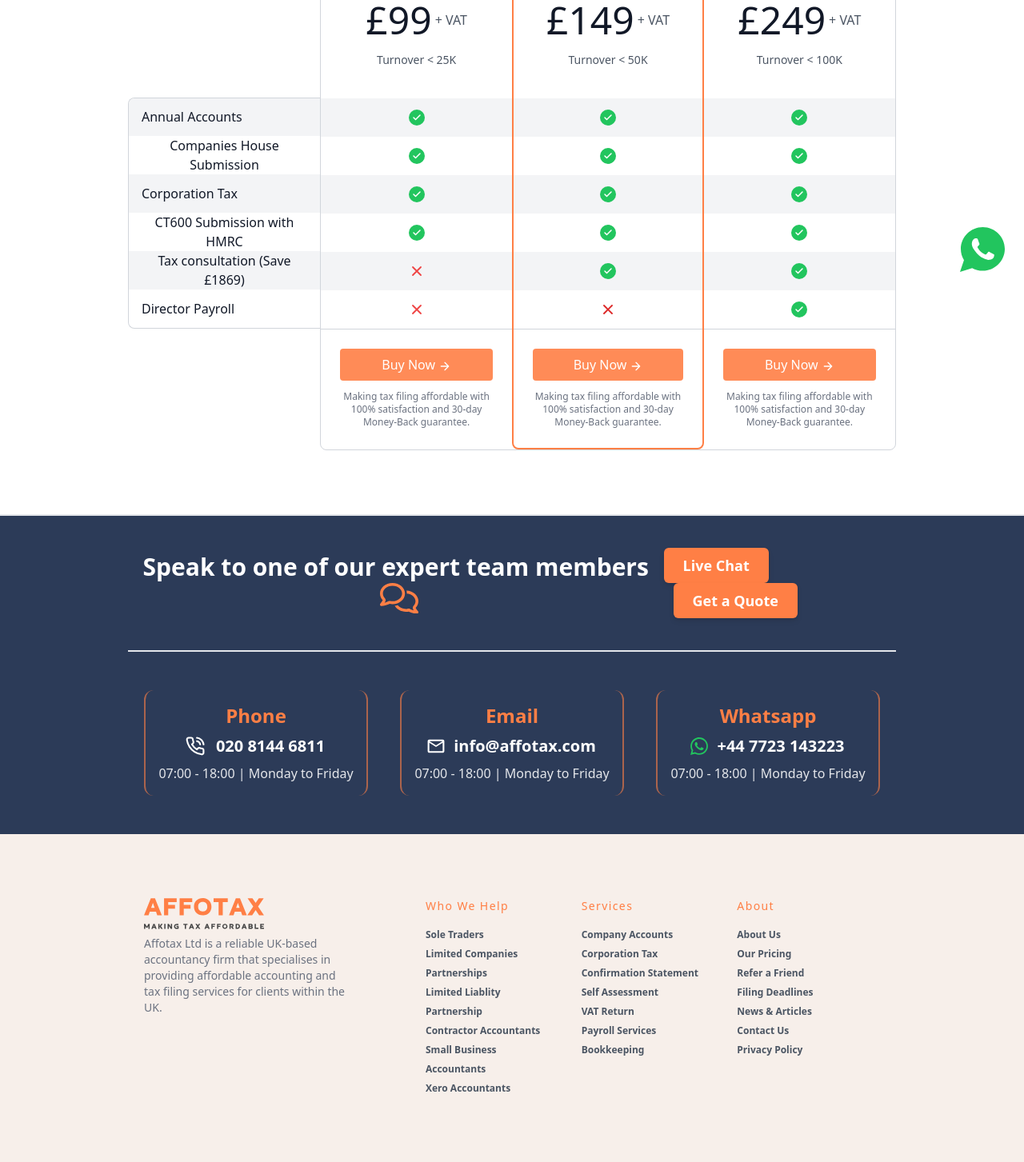
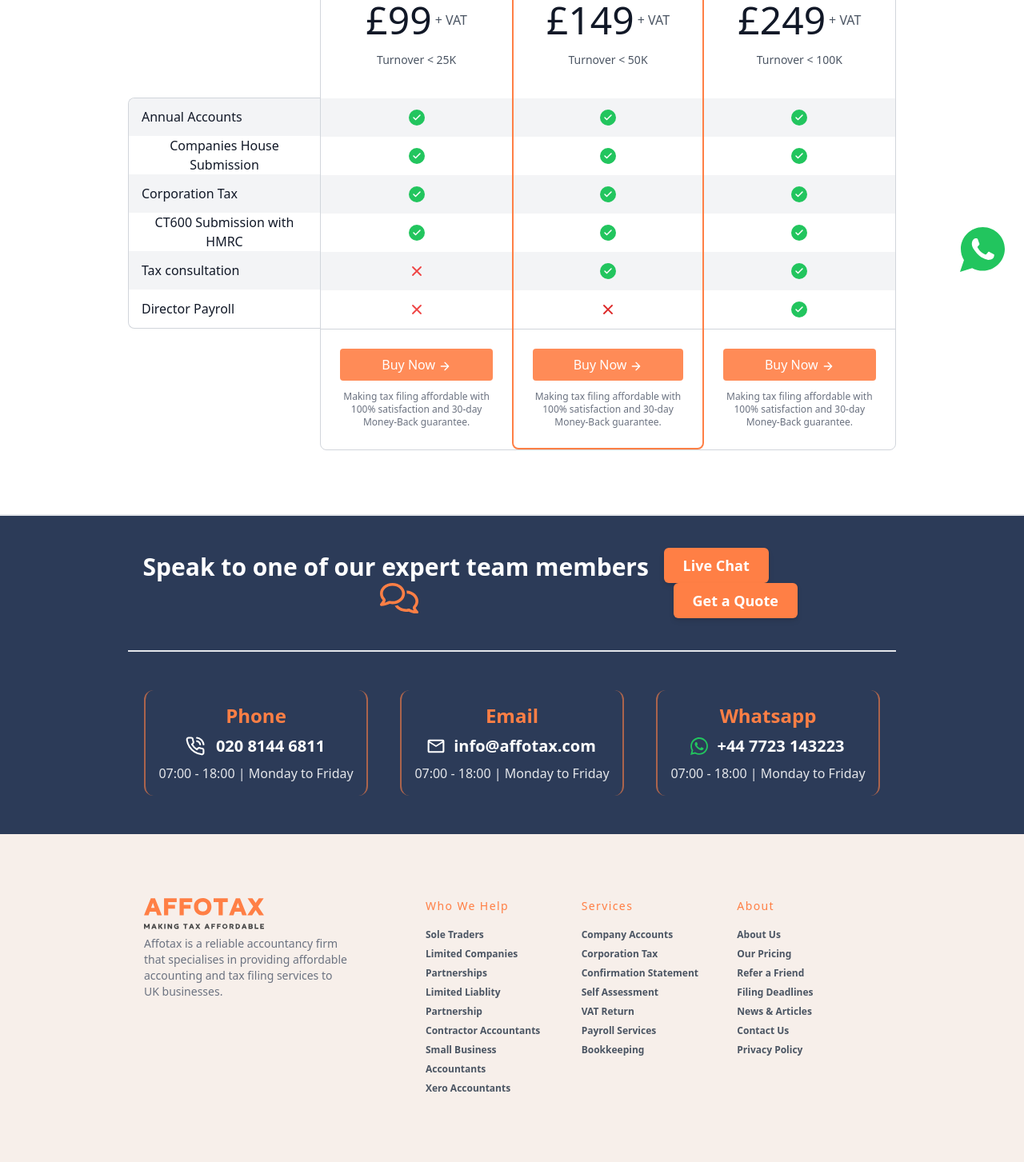
Before and after one commit to developeraffotax/affotax-website, a Next.js app: page /pricing in a window 1280 px wide. Shown: the part 344-1797 px from the top of the page at 80% size. Built offline with nearby package versions, Linux system fonts and the light colour scheme; a web font is replaced by a local one.

Commit message:
footer update

```diff
--- a/components/Footer/Footer.jsx
+++ b/components/Footer/Footer.jsx
@@ -18,7 +18,7 @@ export default function Footer() {
             </g>
             </svg>
             </Link>
-        <p className="mt-2 text-sm text-gray-500">Affotax Ltd is a reliable UK-based accountancy firm that specialises in providing affordable accounting and tax filing services for clients within the UK.</p>
+        <p className="mt-2 text-sm text-gray-500">Affotax is a reliable accountancy firm that specialises in providing affordable accounting and tax filing services to UK businesses.</p>
       </div>
       <div className="flex-grow flex flex-wrap md:pl-20 -mb-10 md:mt-0 mt-10 md:text-left text-center">
         <div className="lg:w-1/3 md:w-1/2 w-full px-4">
@@ -52,25 +52,25 @@ export default function Footer() {
           <h2 className="title-font font-medium text-primary tracking-widest text-sm mb-3">Services</h2>
           <nav className="list-none mb-10">
             <li>
-              <Link href={'/services/annual-accounts'} className="text-gray-600 hover:text-primary text-xs font-semibold">Company Accounts</Link>
+              <Link href={'/annual-accounts'} className="text-gray-600 hover:text-primary text-xs font-semibold">Company Accounts</Link>
             </li>
             <li>
-              <Link href={'/services/corporation-tax-ct600'} className="text-gray-600 hover:text-primary text-xs font-semibold">Corporation Tax</Link>
+              <Link href={'/corporation-tax-ct600'} className="text-gray-600 hover:text-primary text-xs font-semibold">Corporation Tax</Link>
             </li>
             <li>
-              <Link href={'/services/annual-confirmation-statement'} className="text-gray-600 hover:text-primary text-xs font-semibold">Confirmation Statement</Link>
+              <Link href={'/annual-confirmation-statement'} className="text-gray-600 hover:text-primary text-xs font-semibold">Confirmation Statement</Link>
             </li>
             <li>
-              <Link href={'/services/register-for-self-assessment'} className="text-gray-600 hover:text-primary text-xs font-semibold">Self Assessment</Link>
+              <Link href={'/register-for-self-assessment'} className="text-gray-600 hover:text-primary text-xs font-semibold">Self Assessment</Link>
             </li>
             <li>
-              <Link href={'/services/quarterly-vat-return'} className="text-gray-600 hover:text-primary text-xs font-semibold">VAT Return</Link>
+              <Link href={'/quarterly-vat-return'} className="text-gray-600 hover:text-primary text-xs font-semibold">VAT Return</Link>
             </li>
             <li>
-              <Link href={'/services/paye-employee'} className="text-gray-600 hover:text-primary text-xs font-semibold">Payroll Services</Link>
+              <Link href={'/paye-employee'} className="text-gray-600 hover:text-primary text-xs font-semibold">Payroll Services</Link>
             </li>
             <li>
-              <Link href={'/services/bookkeeping-for-12-month'} className="text-gray-600 hover:text-primary text-xs font-semibold">Bookkeeping</Link>
+              <Link href={'/bookkeeping-for-12-month'} className="text-gray-600 hover:text-primary text-xs font-semibold">Bookkeeping</Link>
             </li>
           </nav>
         </div>
--- a/components/Home/Subpages/ChoosePackage.jsx
+++ b/components/Home/Subpages/ChoosePackage.jsx
@@ -35,7 +35,7 @@ export default function ChoosePackage() {
 
                 </p>
                 <p className="bg-gray-100 text-gray-900 h-12 text-center px-4 flex items-center justify-start">
-                Tax consultation (Save £1869)
+                Tax consultation
 
                 </p>
                 <p className="text-gray-900 h-12 text-center px-4 flex items-center justify-start">
@@ -534,7 +534,7 @@ export default function ChoosePackage() {
 
        </p>
        <p className="bg-gray-100 text-gray-900 h-12 text-center px-4 flex items-center justify-start">
-       Tax consultation (Save £1869)
+       Tax consultation
 
        </p>
        <p className="text-gray-900 h-12 text-center px-4 flex items-center justify-start">
@@ -634,7 +634,7 @@ export default function ChoosePackage() {
            </span>
        </p>
        <p className="bg-gray-100 text-gray-600 text-center h-12 flex items-center justify-between px-4">
-       Tax consultation (Save £1869)
+       Tax consultation
            <svg
            fill="none"
            stroke="currentColor"
@@ -802,7 +802,7 @@ export default function ChoosePackage() {
            </span>
        </p>
        <p className="bg-gray-100 text-gray-600 text-center h-12 flex items-center justify-between px-4">
-       Tax consultation (Save £1869)
+       Tax consultation
            <span className="w-5 h-5 inline-flex items-center justify-center bg-green-500 text-white rounded-full flex-shrink-0">
            <svg
                fill="none"
@@ -819,7 +819,7 @@ export default function ChoosePackage() {
        </p>
 
        <p className="text-gray-600 text-center h-12 flex items-center  justify-between px-4">
-       Tax consultation (Save £1869)
+       Director Payroll
            <svg
            fill="none"
            stroke="currentColor"
@@ -936,7 +936,7 @@ export default function ChoosePackage() {
            </span>
        </p>
        <p className="bg-gray-100 text-gray-600 text-center h-12 flex items-center justify-between px-4">
-       Tax consultation (Save £1869)
+       Tax consultation
            <span className="w-5 h-5 inline-flex items-center justify-center bg-green-500 text-white rounded-full flex-shrink-0">
            <svg
                fill="none"
```
